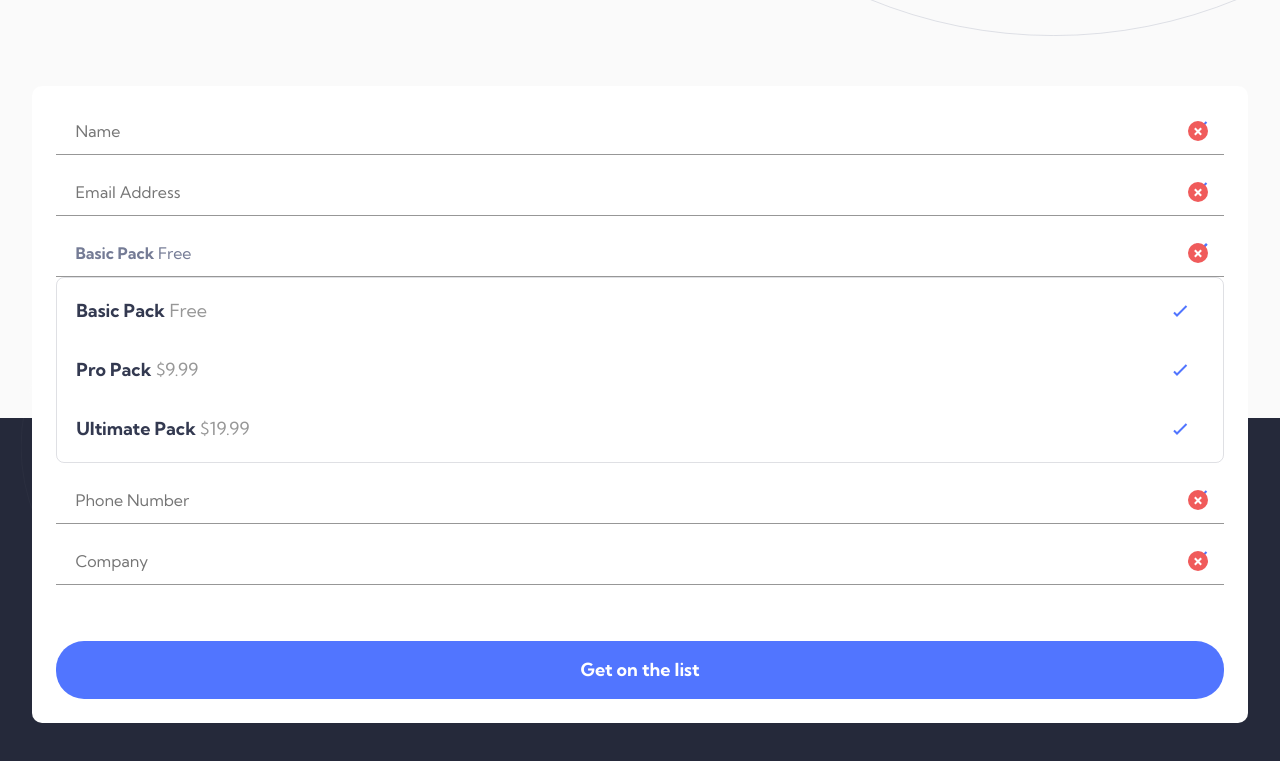
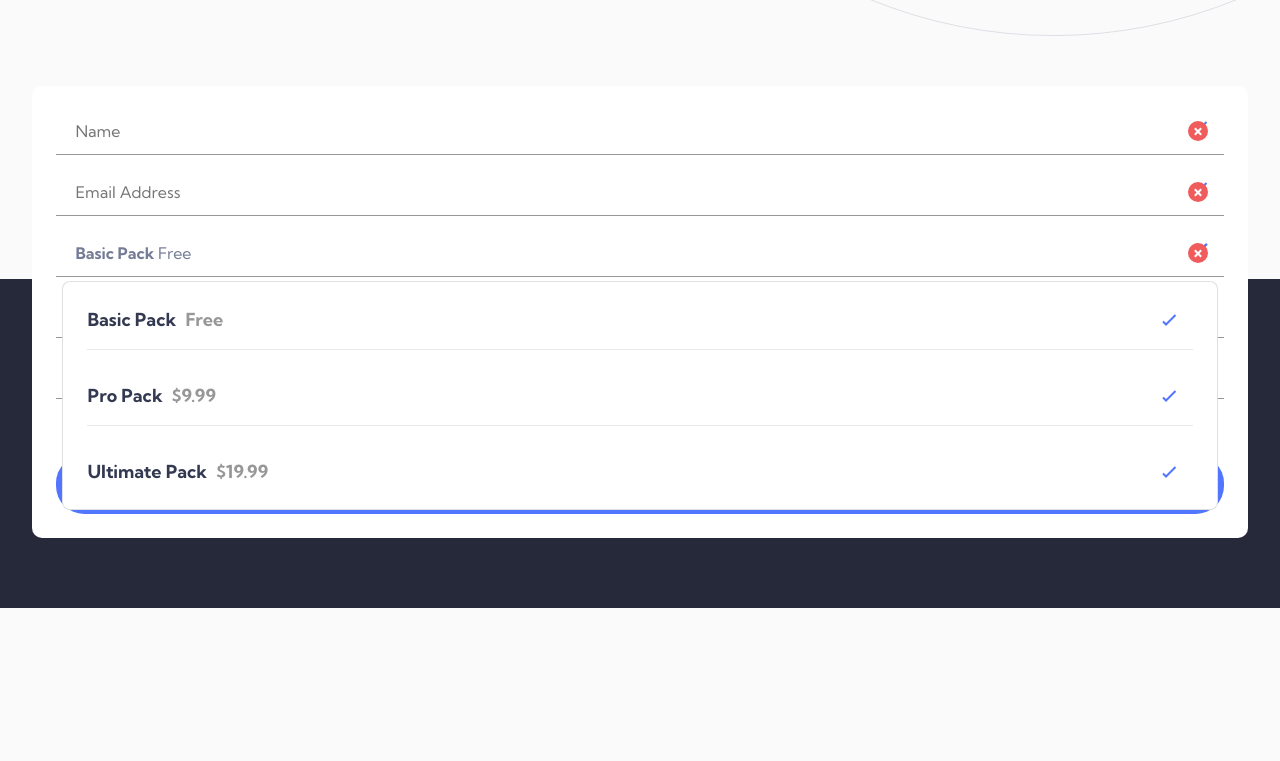
Before and after one commit to bengera/officelite, a website built with Vite: page signup.html in a window 1280 px wide. Shown: the part 708-1469 px from the top of the page. After the commit the page ends 1316 px from the top, so only its background shows below. Built offline with nearby package versions, Linux system fonts and the light colour scheme; some packages are replaced by stand-ins of ours.

Commit message:
style drop down

```diff
--- a/sass/base/_general.scss
+++ b/sass/base/_general.scss
@@ -1,7 +1,8 @@
 @use "../abstracts/" as *;
 
 html,body {
-  overflow-x: hidden;
+  overflow-x:hidden;
+
 }
 
 body {
@@ -11,6 +12,7 @@ body {
   color: clr(neutral, 300);
   background-color: #FAFAFA;
   line-height: 1.5;
+
 
 
 }
--- a/sass/components/_contact.scss
+++ b/sass/components/_contact.scss
@@ -88,19 +88,44 @@ input, .button-form {
 }
 
 .drop-down {
+  // display: none;
   border: 1px solid rgba(51, 57, 80, 0.153273);
   border-radius: 8px;
+  background-color: clr(neutral,100);
+
+  ////////////////////////////////////////////
+  position: absolute;
+  z-index: 200;
+  top: 195px;
+  ////////////////////////////////////////////
+  left: 0;
+  right: 0;
+  margin-left: auto;
+  margin-right: auto;
+  width: 95%;
+
+
   &__list {
-    padding: 1.2rem;
+    padding: 1.5rem;
     display: flex;
     flex-direction: column;
     gap: 2rem;
 
   }
-
   &__item {
     position: relative;
-  }
+
+    &:not(:last-child):after {
+        content: '';
+        height: 1px;
+        margin-top: 1rem;
+        display: block;
+        width: 100%;
+        background: #eaeaea;
+
+
+      }
+    }
 }
 
 .i-arrow {
@@ -119,13 +144,13 @@ input, .button-form {
   z-index: 0;
 }
 
-.large-spiral-contact {
-  background: url(/assets/sign-up/bg-pattern-side.svg);
-  position: absolute;
-  background-size: cover;
-  left: 21px;
-  width: 371px;
-  top: 969px;
-  height: 290px;
-  z-index: 0;
-}
+// .large-spiral-contact {
+//   background: url(/assets/sign-up/bg-pattern-side.svg);
+//   position: absolute;
+//   background-size: cover;
+//   left: 21px;
+//   width: 371px;
+//   top: 969px;
+//   height: 290px;
+//   z-index: 0;
+// }
--- a/sass/components/_primary-header.scss
+++ b/sass/components/_primary-header.scss
@@ -10,6 +10,10 @@
   &__illustration {
     margin: 5rem auto 0 auto;
     width: clamp(16.688rem, 35vw, 29.688rem);
+
+    @include mq(medium) {
+      margin: 5rem 0rem 5rem 5rem;
+    }
 
   }
 
--- a/signup.html
+++ b/signup.html
@@ -39,6 +39,22 @@
 
         <form class="form" id="form">
 
+          <!--dropdown start-->
+          <div class="drop-down">
+            <ul class="drop-down__list">
+              <li class="drop-down__item | clr-primary-500 | fw-bold">Basic Pack<span class="clr-neutral-200" style="margin-left: 5px;"> Free</span>
+                <img class="i-check-drop" src="./assets/sign-up/icon-check.svg" alt="check icon">
+                </li>
+              <li class="drop-down__item clr-primary-500 | fw-bold">Pro Pack<span class="clr-neutral-200" style="margin-left: 5px;"> $9.99</span>
+                <img class="i-check-drop" src="./assets/sign-up/icon-check.svg" alt="check icon">
+                </li>
+              <li class="drop-down__item clr-primary-500 | fw-bold">Ultimate Pack <span class="clr-neutral-200" style="margin-left: 5px;"> $19.99</span>
+                <img class="i-check-drop" src="./assets/sign-up/icon-check.svg" alt="check icon">
+                </li>
+            </ul>
+          </div>
+            <!--dropdown end-->
+
           <!--NAME-->
           <div class="form-control">
             <label for="name"></label>
@@ -59,21 +75,7 @@
           <div class="form-control">
             <img class="i-arrow" src="./assets/sign-up/icon-arrow-down.svg" alt="arrow">
             <button id="btn-packs" class="button-form"><span class="fw-bold">Basic Pack </span>Free</button>
-            <!--dropdown start-->
-            <div class="drop-down">
-              <ul class="drop-down__list">
-                <li class="drop-down__item | clr-primary-500 | fw-bold">Basic Pack<span class="clr-neutral-200 | fw-regular"> Free</span>
-                  <img class="i-check-drop" src="./assets/sign-up/icon-check.svg" alt="check icon">
-                  </li>
-                <li class="drop-down__item clr-primary-500 | fw-bold">Pro Pack<span class="clr-neutral-200 | fw-regular"> $9.99</span>
-                  <img class="i-check-drop" src="./assets/sign-up/icon-check.svg" alt="check icon">
-                  </li>
-                <li class="drop-down__item clr-primary-500 | fw-bold">Ultimate Pack <span class="clr-neutral-200 | fw-regular"> $19.99</span>
-                  <img class="i-check-drop" src="./assets/sign-up/icon-check.svg" alt="check icon">
-                  </li>
-              </ul>
-            </div>
-              <!--dropdown end-->
+
             <img class="i-check" src="./assets/sign-up/icon-check.svg" alt="check icon">
             <img class="i-error" src="./assets/sign-up/icon-cross.svg" alt="error icon">
           </div>
```
